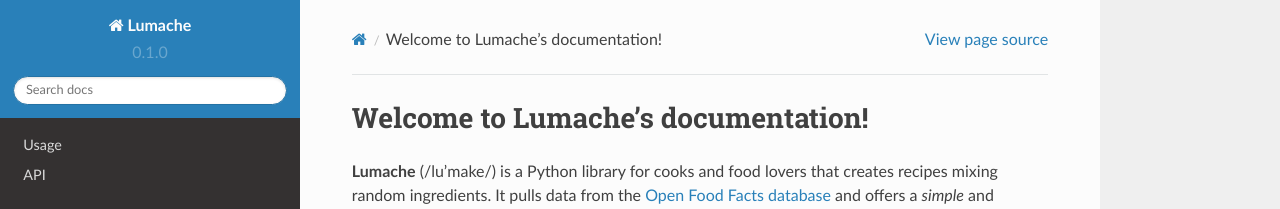
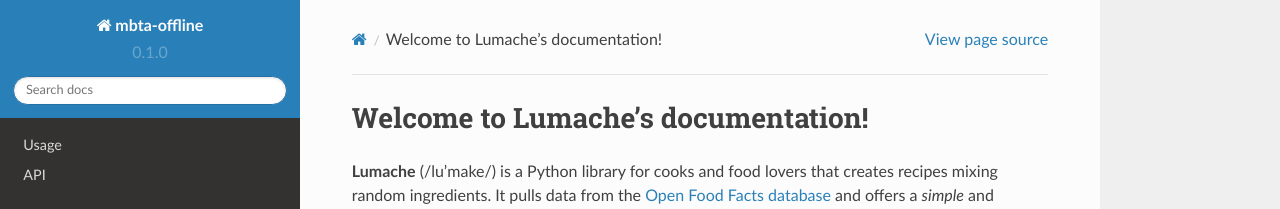
Before and after one commit to lethuill/mbta-offline-doc, a Sphinx documentation site: the page built from docs/source/index.rst, in a window 1280 px wide. Shown: the top 209 px of the page. Built offline with Sphinx 7.4.7 and the Read the Docs theme 2.0.0, drawn with Linux system fonts in a browser that asks for light colours.

Commit message:
Update conf.py

```diff
--- a/docs/source/conf.py
+++ b/docs/source/conf.py
@@ -2,7 +2,7 @@
 
 # -- Project information
 
-project = 'Lumache'
+project = 'mbta-offline'
 copyright = '2021, Graziella'
 author = 'Graziella'
 
```
